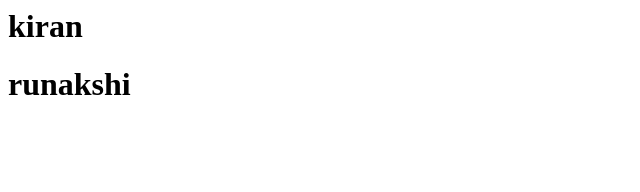
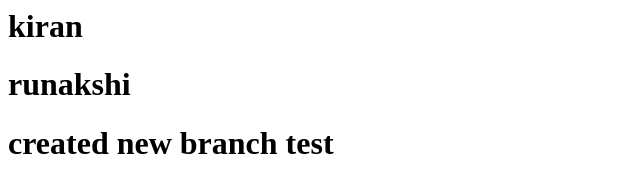
Before and after one commit to tkiran28/test, a plain HTML site: page index.html in a window 1280 px wide. Shown: the whole page, without its empty margins (0-640 px from the left). Drawn offline with Linux system fonts and the light colour scheme.

Commit message:
created new branch

```diff
--- a/index.html
+++ b/index.html
@@ -3,3 +3,8 @@
 
 
 <h1> runakshi </h1>
+
+
+
+
+<h1> created new branch test</h1>
```
